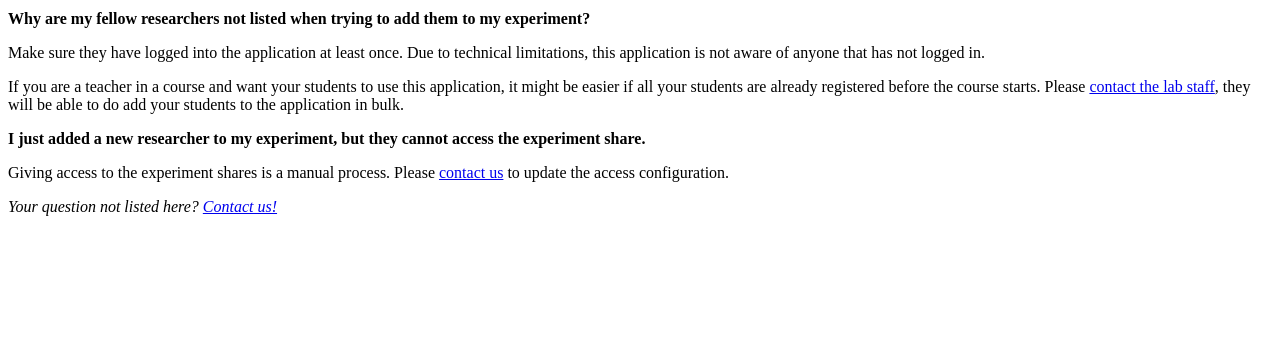
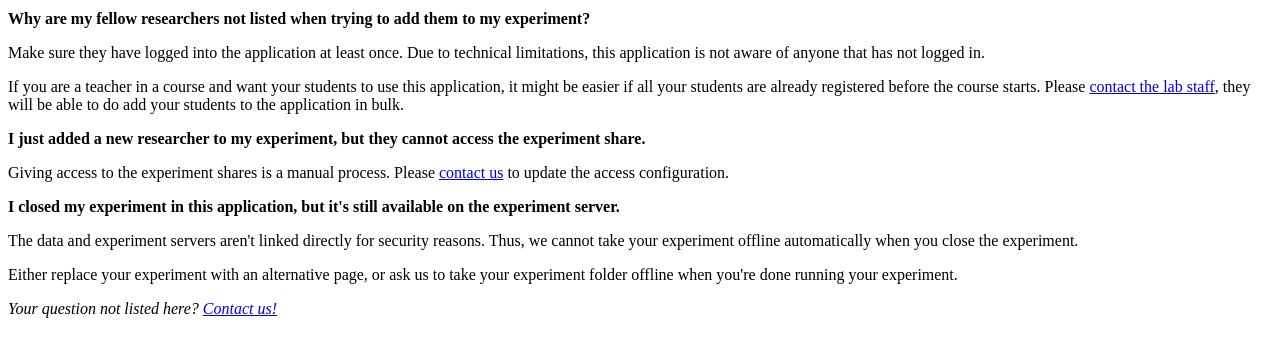
Before and after one commit to UiL-OTS-labs/web-experiment-datastore, a Django app: template main/templates/main/help_parts/faq.html in a window 1280 px wide. Shown: the part 172-529 px from the top of the page. Run offline with Django 3.2, Linux system fonts and the light colour scheme; the template is opened without the code that fills it, so the values that code supplies are empty.

Commit message:
Clarified what closing your experiment does

```diff
--- a/experiments/models.py
+++ b/experiments/models.py
@@ -49,6 +49,7 @@ class Experiment(models.Model):
     # Open or closed
     state = models.PositiveIntegerField(
         _("experiments:models:experiment:state"),
+        help_text=_("experiments:models:experiment:state:help"),
         choices=STATES,
         default=CLOSED
     )
--- a/main/templates/main/help_parts/faq.html
+++ b/main/templates/main/help_parts/faq.html
@@ -53,6 +53,15 @@
                 Please <a href="mailto:{{ labstaff_email }}">contact us</a>
                 to update the access configuration.
             </p>
+            <strong>I closed my experiment in this application, but it's still available on the experiment server.</strong>
+            <p>
+                The data and experiment servers aren't linked directly for security reasons. Thus, we cannot take
+                your experiment offline automatically when you close the experiment.
+            </p>
+            <p>
+                Either replace your experiment with an alternative page, or ask us to take your experiment folder
+                offline when you're done running your experiment.
+            </p>
             <p>
                 <i>Your question not listed here? <a href="mailto:{{ labstaff_email }}">Contact us!</a></i>
             </p>
--- a/main/templates/main/help_parts/general.html
+++ b/main/templates/main/help_parts/general.html
@@ -97,7 +97,10 @@
             </p>
             <p>
                 It's a good idea to close your experiment at this point, so
-                no new data will be added.
+                no new data will be added.<br/>
+                Closing the experiment will not take your experiment offline.
+                You should remove your experiment from the experiment server as
+                well
             </p>
             <p>
                 <i>Note:</i> Some data might not be uploaded correctly, in which
```
Also changed, not shown: experiments/locale/en/LC_MESSAGES/django.po, experiments/locale/nl/LC_MESSAGES/django.po.
